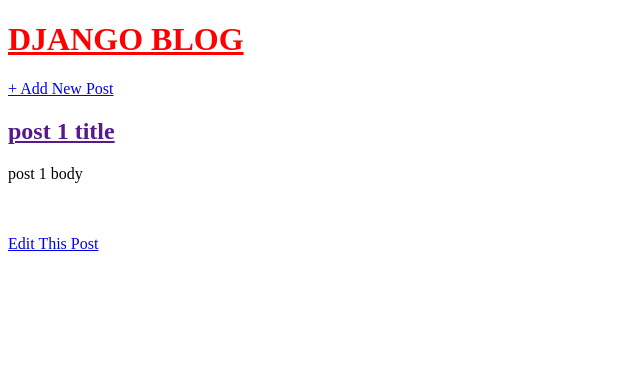
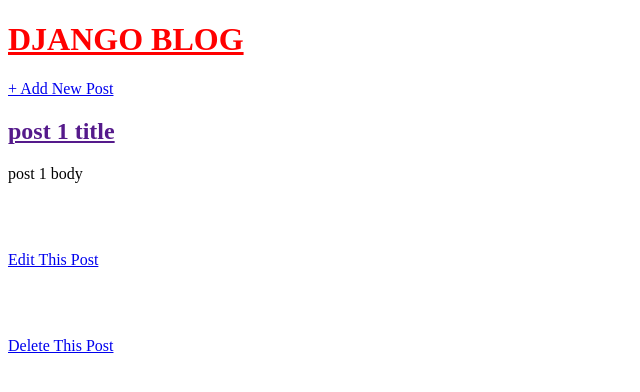
Before and after one commit to AmirShammas/blog-app, a Django app: page /post/1/ in a window 1280 px wide. Shown: the top 392 px of the page, without its empty margins (0-640 px from the left). Run offline with Django 3.2, Linux system fonts and the light colour scheme; data comes from the database, SQL or seed files in the repository; both versions use the stored data as it was after the commit.

Commit message:
create BlogDeleteView to delete posts

```diff
--- a/blog/blog1/urls.py
+++ b/blog/blog1/urls.py
@@ -1,9 +1,10 @@
 from django.urls import path
-from .views import BlogListView, BlogDetailView, BlogCreateView, BlogUpdateView
+from .views import BlogListView, BlogDetailView, BlogCreateView, BlogUpdateView, BlogDeleteView
 
 urlpatterns = [
     path('', BlogListView.as_view(), name='home'),
     path('post/<int:pk>/', BlogDetailView.as_view(), name='post_detail'),
     path('post/new/', BlogCreateView.as_view(), name='post_new'),
     path('post/<int:pk>/edit/', BlogUpdateView.as_view(), name='post_edit'),
+    path('post/<int:pk>/delete/', BlogDeleteView.as_view(), name='post_delete'),
 ]
--- a/blog/blog1/views.py
+++ b/blog/blog1/views.py
@@ -1,6 +1,7 @@
 from django.views.generic import ListView, DetailView
-from django.views.generic.edit import CreateView, UpdateView
+from django.views.generic.edit import CreateView, UpdateView, DeleteView
 from .models import Post
+from django.urls import reverse_lazy
 
 class BlogListView(ListView):
     model= Post
@@ -19,3 +20,8 @@
     model= Post
     template_name= 'post_edit.html'
     fields= ['title', 'body']
+
+class BlogDeleteView(DeleteView):
+    model= Post
+    template_name= 'post_delete.html'
+    success_url= reverse_lazy('home')
--- a/blog/templates/post_detail.html
+++ b/blog/templates/post_detail.html
@@ -3,5 +3,6 @@
 {% block content %}
     <h2><a href="">{{ post.title }}</a></h2>
     <p>{{ post.body }}</p><br/><br/>
-    <a href="{% url 'post_edit' post.pk %}">Edit This Post</a>
+    <p><a href="{% url 'post_edit' post.pk %}">Edit This Post</a></p><br/><br/>
+    <p><a href="{% url 'post_delete' post.pk %}">Delete This Post</a></p>
 {% endblock content %}
```
Also changed, not shown: blog/templates/post_delete.html (added, +8 -0 lines), blog/db.sqlite3.
